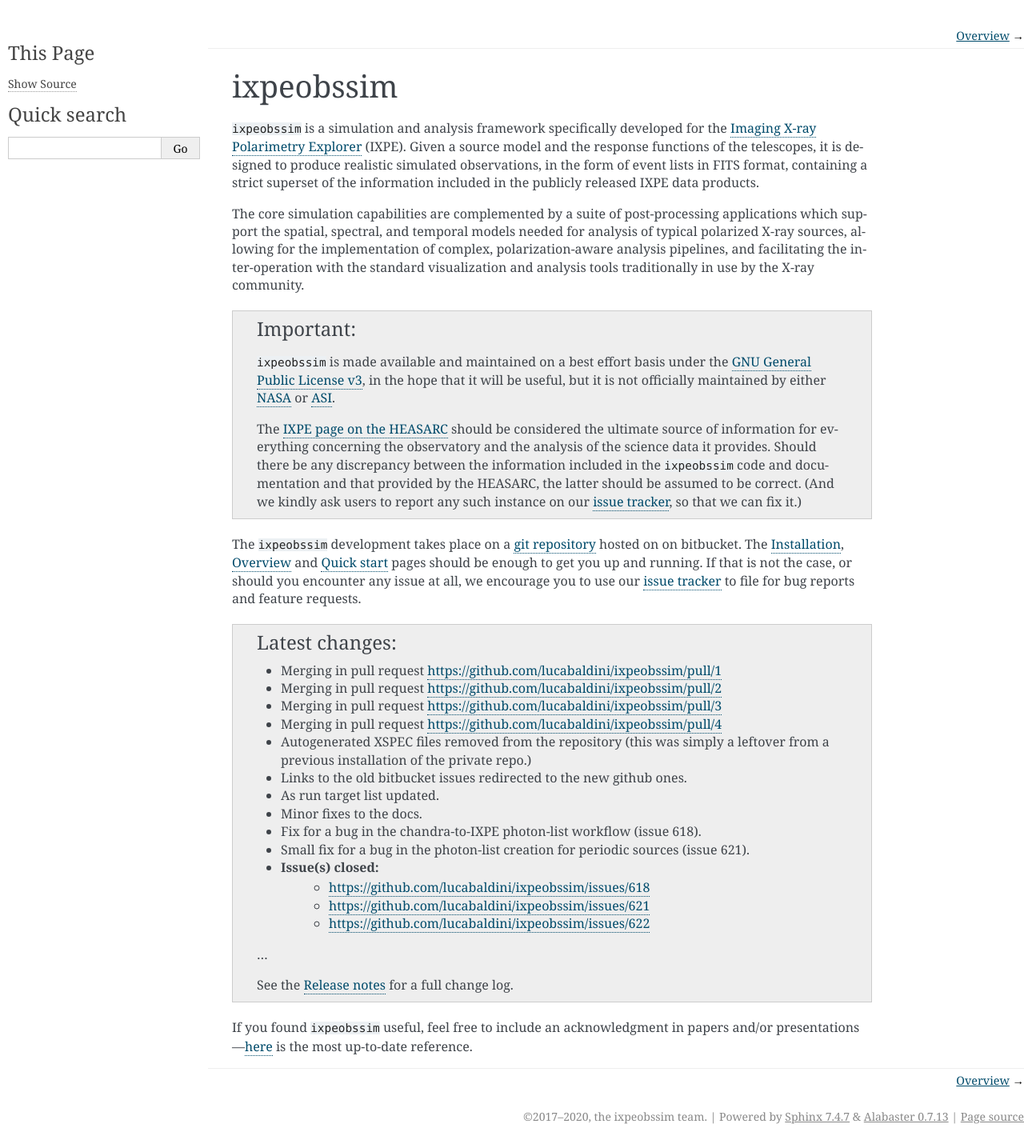
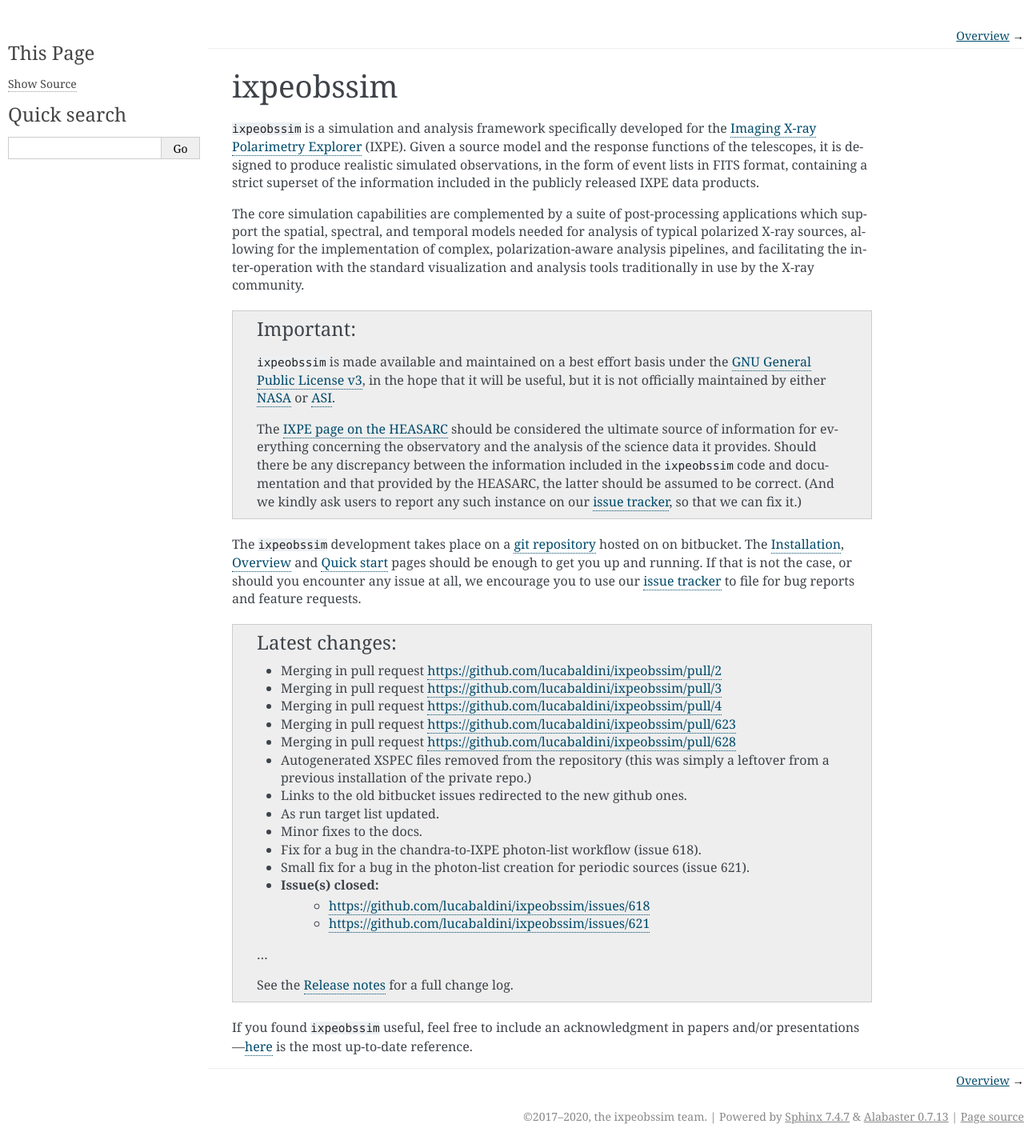
Before and after one commit to lucabaldini/ixpeobssim, a Sphinx documentation site: the page built from docs/index.rst, in a window 1280 px wide. Shown: the whole page at 80% size. Built offline with Sphinx 7.4.7, drawn with Linux system fonts in a browser that asks for light colours; formulas are drawn with MathJax 3.

Commit message:
Updated release notes.

```diff
--- a/docs/release_notes.rst
+++ b/docs/release_notes.rst
@@ -2,11 +2,12 @@
 Release notes
 =============
 
-* Merging in pull request https://github.com/lucabaldini/ixpeobssim/pull/623
 * Merging in pull request https://github.com/lucabaldini/ixpeobssim/pull/1
 * Merging in pull request https://github.com/lucabaldini/ixpeobssim/pull/2
 * Merging in pull request https://github.com/lucabaldini/ixpeobssim/pull/3
 * Merging in pull request https://github.com/lucabaldini/ixpeobssim/pull/4
+* Merging in pull request https://github.com/lucabaldini/ixpeobssim/pull/623
+* Merging in pull request https://github.com/lucabaldini/ixpeobssim/pull/628
 * Autogenerated XSPEC files removed from the repository (this was simply a
   leftover from a previous installation of the private repo.)
 * Links to the old bitbucket issues redirected to the new github ones.
```
